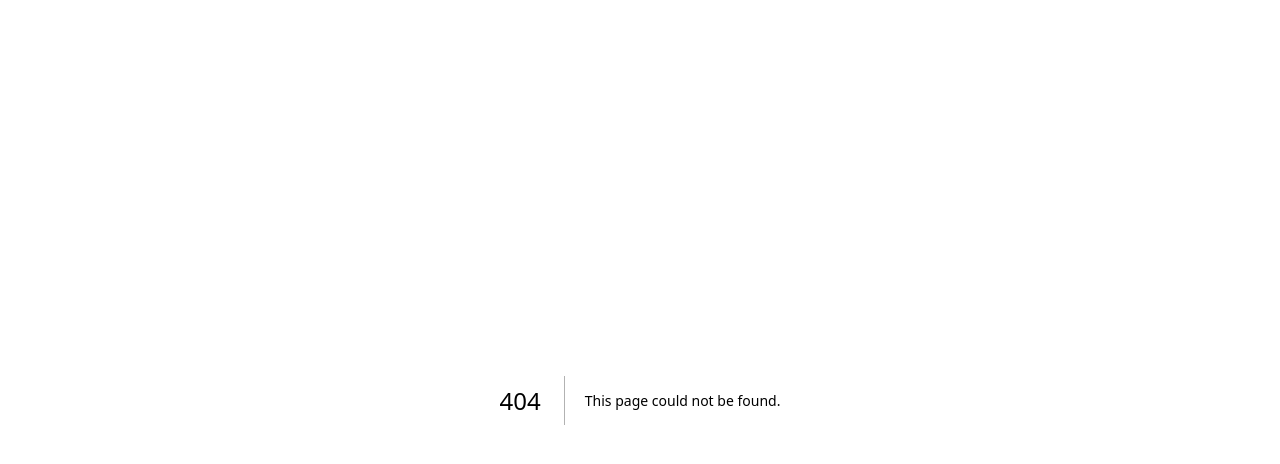
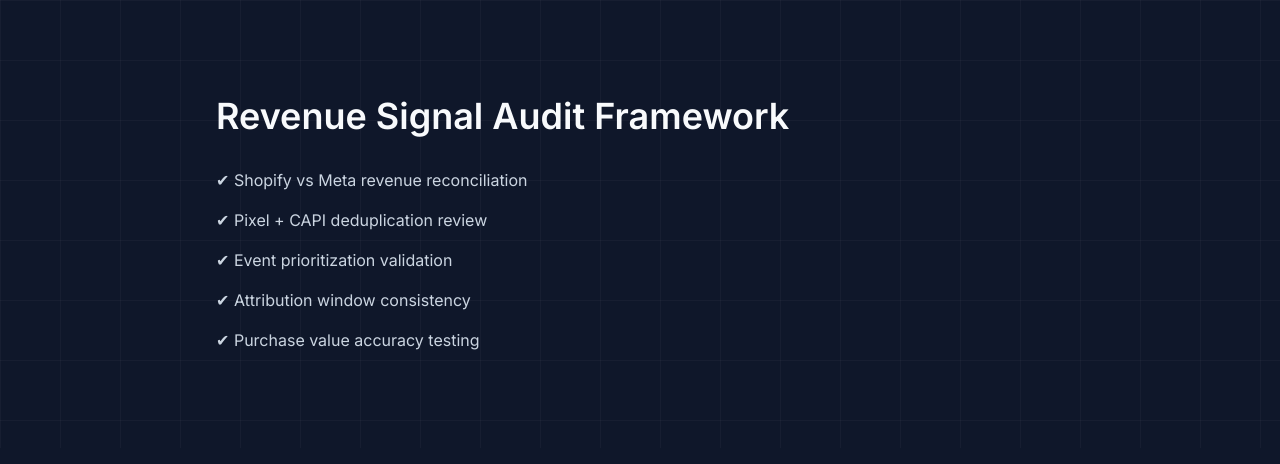
Before and after one commit to CODEHERO-alt/10K-SPRINT, a Next.js app: page /audit-framework in a window 1280 px wide. Before the commit this address had no page. Shown: the top 464 px of the page. Built offline with nearby package versions, Linux system fonts and the light colour scheme.

Commit message:
Create page.tsx

```diff
--- /dev/null
+++ b/app/audit-framework/page.tsx
@@ -0,0 +1,17 @@
+export default function AuditFramework() {
+  return (
+    <div className="max-w-4xl mx-auto px-6 py-24">
+      <h1 className="text-4xl font-semibold mb-8">
+        Revenue Signal Audit Framework
+      </h1>
+
+      <ul className="space-y-4 text-slate-300">
+        <li>✔ Shopify vs Meta revenue reconciliation</li>
+        <li>✔ Pixel + CAPI deduplication review</li>
+        <li>✔ Event prioritization validation</li>
+        <li>✔ Attribution window consistency</li>
+        <li>✔ Purchase value accuracy testing</li>
+      </ul>
+    </div>
+  );
+}
```
